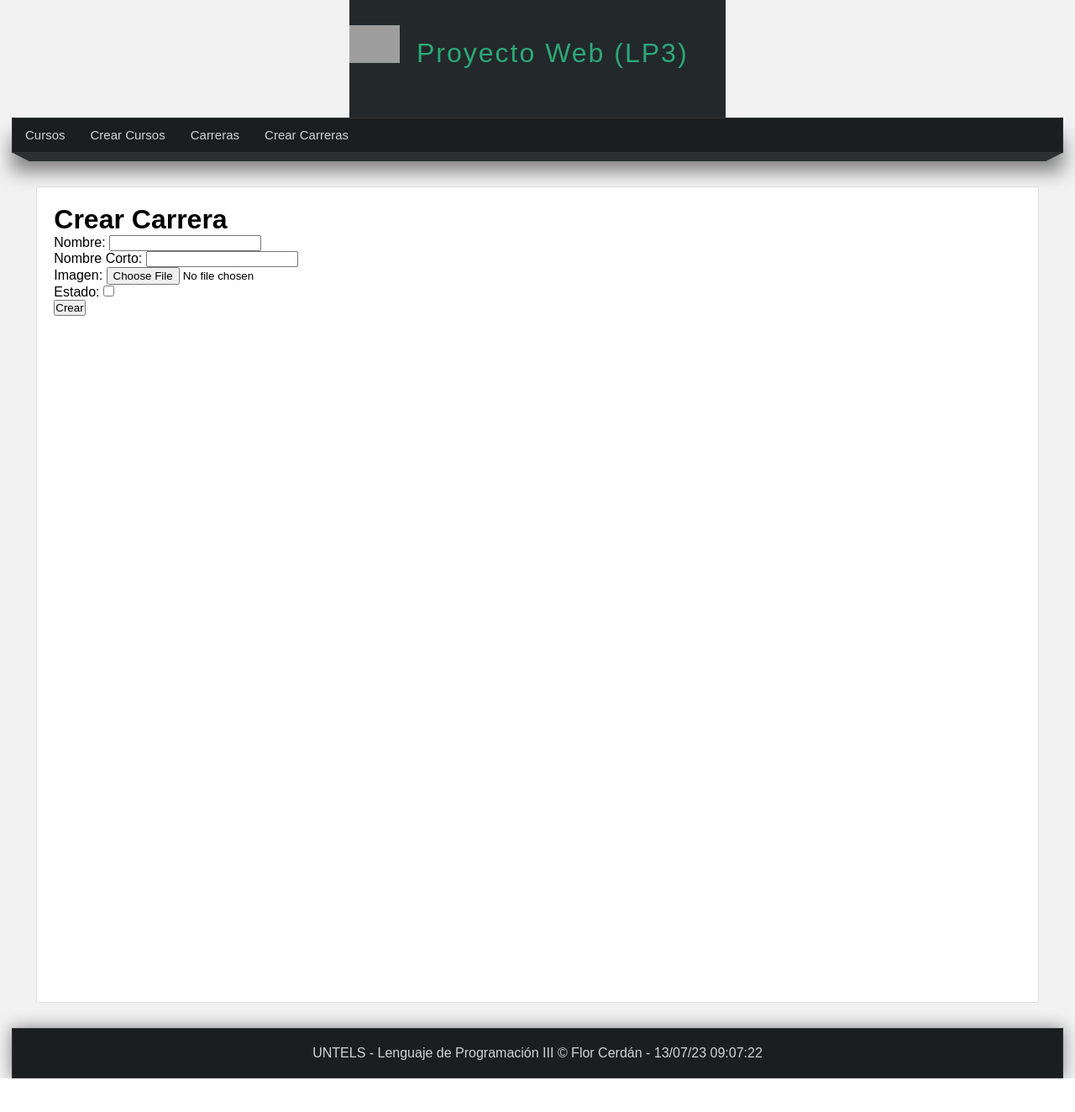
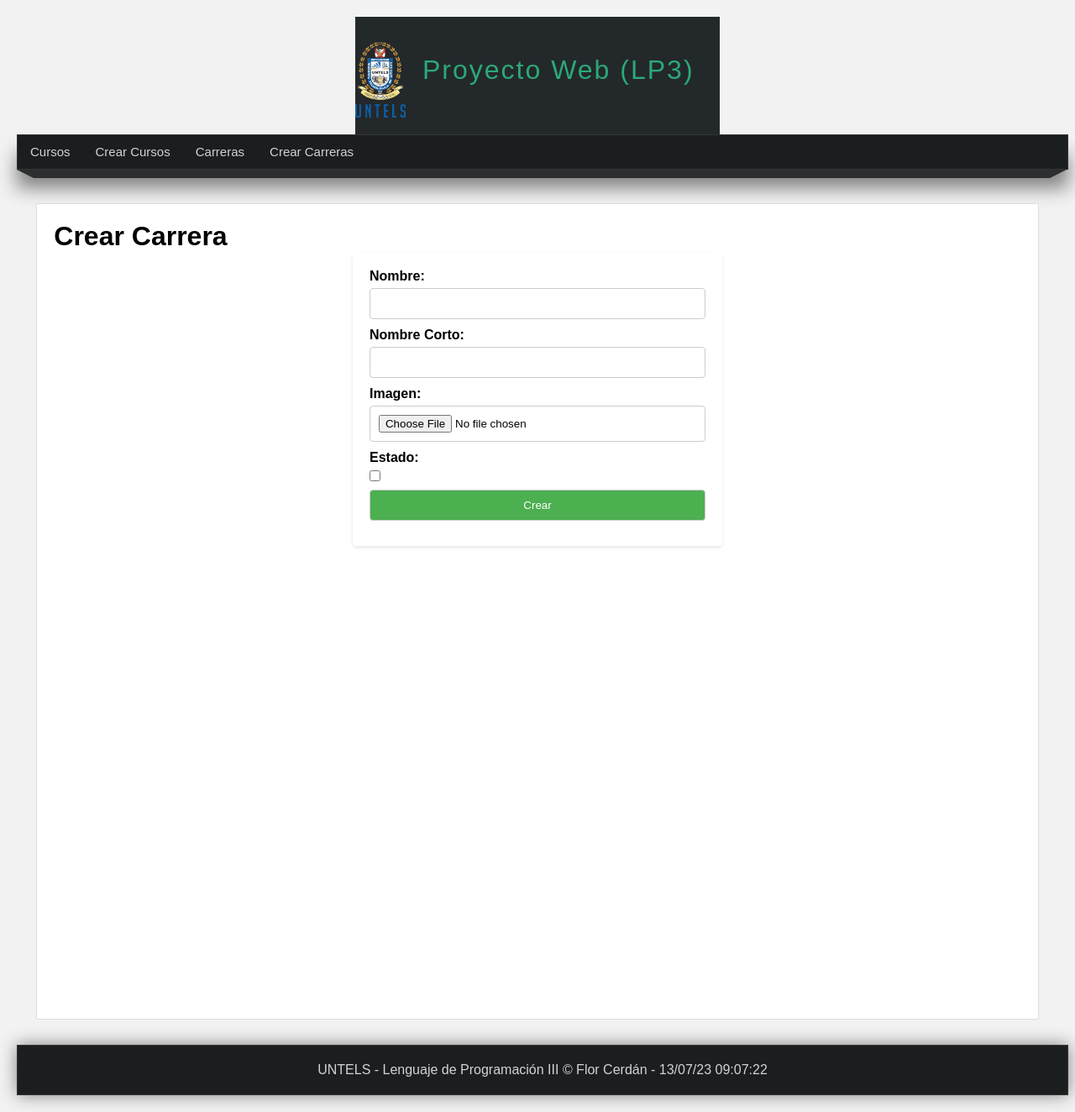
Before and after one commit to Anaya2023/UC4_ANAYA_PARTE4_2023-I, a Django app: page /crear_carreras/ in a window 1280 px wide. Shown: the whole page at 84% size. Before the commit the page ends 1284 px from the top, so only its background shows below. Run offline with Django 4.2, Linux system fonts and the light colour scheme; grey boxes are pictures that could not be loaded.

Commit message:
Panel de Administración - Listo

```diff
--- a/ProyectoEP/miapp/templates/crear_carreras.html
+++ b/ProyectoEP/miapp/templates/crear_carreras.html
@@ -8,7 +8,8 @@
  <h1>Crear Carrera</h1>
  <form method="post" enctype="multipart/form-data">
   {% csrf_token %}
-  <label for="name">Nombre:</label>
+
+{% comment %}   <label for="name">Nombre:</label>
   <input type="text" name="name" id="name" required>
   <br>
   <label for="shortname">Nombre Corto:</label>
@@ -21,6 +22,71 @@
   <input type="checkbox" name="state" id="state">
   <br>
   <input type="submit" value="Crear">
+</form> {% endcomment %}
+<style>
+    body {
+        font-family: Arial, sans-serif;
+        background-color: #f2f2f2;
+        margin: 0;
+        padding: 20px;
+    }
+
+    form {
+        max-width: 400px;
+        margin: 0 auto;
+        background-color: #fff;
+        padding: 20px;
+        border-radius: 4px;
+        box-shadow: 0 2px 4px rgba(0, 0, 0, 0.1);
+    }
+
+    label {
+        display: block;
+        font-weight: bold;
+        margin-bottom: 5px;
+    }
+
+    input[type="text"],
+    input[type="file"],
+    input[type="checkbox"],
+    input[type="submit"] {
+        padding: 10px;
+        border-radius: 4px;
+        border: 1px solid #ccc;
+        margin-bottom: 10px;
+        width: 100%;
+        box-sizing: border-box;
+    }
+
+    input[type="checkbox"] {
+        width: auto;
+    }
+
+    input[type="submit"] {
+        background-color: #4CAF50;
+        color: white;
+        cursor: pointer;
+    }
+
+    input[type="submit"]:hover {
+        background-color: #45a049;
+    }
+</style>
+
+<form>
+    <label for="name">Nombre:</label>
+    <input type="text" name="name" id="name" required>
+
+    <label for="shortname">Nombre Corto:</label>
+    <input type="text" name="shortname" id="shortname" required>
+
+    <label for="image">Imagen:</label>
+    <input type="file" name="image" id="image" required>
+
+    <label for="state">Estado:</label>
+    <input type="checkbox" name="state" id="state">
+
+    <input type="submit" value="Crear">
 </form>
 
 {% endblock %}
--- a/ProyectoEP/miapp/templates/layout.html
+++ b/ProyectoEP/miapp/templates/layout.html
@@ -14,7 +14,7 @@
     <body>
         <header id="logotipo">
             <div>
-                <img src="{% static 'images/LogoDJango.png' %}" />
+                <img src="{% static 'images/logo.django.png' %}" />
                 <h1> Proyecto Web (LP3)</h1>
             </div>
         </header>
```
Also changed, not shown: ProyectoEP/miapp/templates/carreras.html (+2 -8 lines), ProyectoEP/miapp/templates/crear_cursos.html (+60 -4 lines), ProyectoEP/miapp/static/images/logo.django.png (added), 1 other file.
